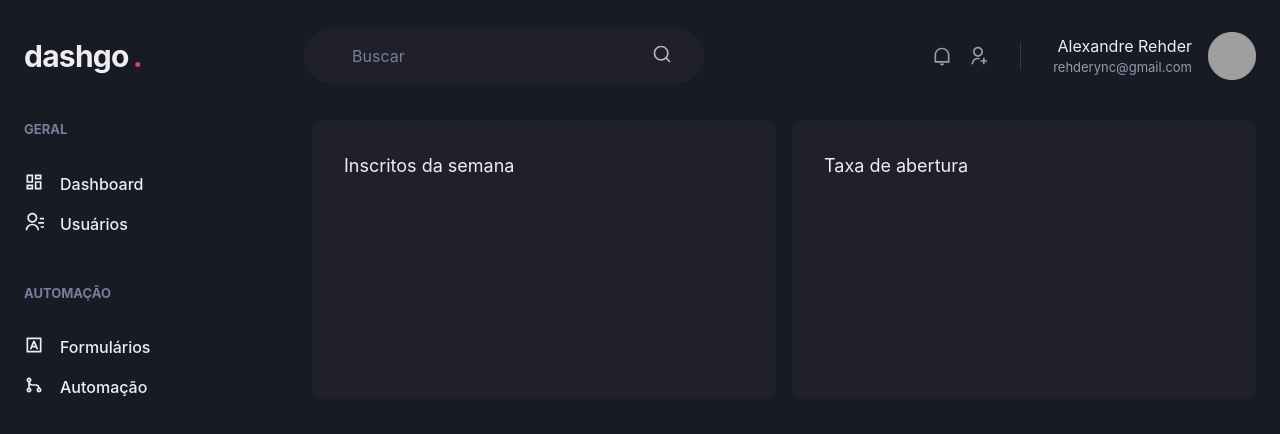
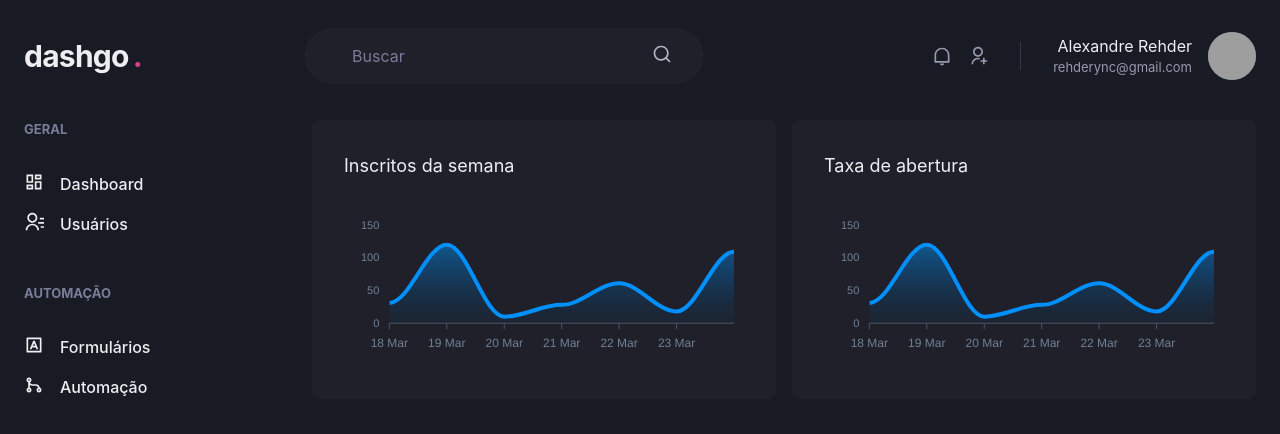
Before and after one commit to alexandrerehder/dashgo, a Next.js app: page /dashboard in a window 1280 px wide. Shown: the top 434 px of the page. Built offline with nearby package versions, Linux system fonts and the light colour scheme; grey boxes are pictures that could not be loaded.

Commit message:
dashboards config

```diff
--- a/package.json
+++ b/package.json
@@ -12,9 +12,11 @@
     "@chakra-ui/react": "^1.8.3",
     "@emotion/react": "^11.7.1",
     "@emotion/styled": "^11.6.0",
+    "apexcharts": "^3.33.1",
     "framer-motion": "^6.2.4",
     "next": "12.0.10",
     "react": "17.0.2",
+    "react-apexcharts": "^1.3.9",
     "react-dom": "17.0.2",
     "react-icons": "^4.3.1"
   },
--- a/src/pages/dashboard.tsx
+++ b/src/pages/dashboard.tsx
@@ -1,6 +1,62 @@
-import { Box, Flex, SimpleGrid, Text } from '@chakra-ui/react';
+import { Box, Flex, SimpleGrid, Text, theme } from '@chakra-ui/react';
+import dynamic from 'next/dynamic';
 import { Header } from '../components/Header';
 import { Sidebar } from '../components/Sidebar';
+import { ApexOptions } from 'apexcharts';
+
+const Chart = dynamic(() => import('react-apexcharts'), {
+  ssr: false,
+});
+
+const options: ApexOptions = {
+  chart: {
+    toolbar: {
+      show: false,
+    },
+    zoom: {
+      enabled: false,
+    },
+    foreColor: theme.colors.gray[500],
+  },
+  grid: {
+    show: false,
+  },
+  dataLabels: {
+    enabled: false,
+  },
+  tooltip: {
+    enabled: false,
+  },
+  xaxis: {
+    type: 'datetime',
+    axisBorder: {
+      color: theme.colors.gray[600],
+    },
+    axisTicks: {
+      color: theme.colors.gray[600],
+    },
+    categories: [
+      '2021-03-18T00:00:00.000Z',
+      '2021-03-19T00:00:00.000Z',
+      '2021-03-20T00:00:00.000Z',
+      '2021-03-21T00:00:00.000Z',
+      '2021-03-22T00:00:00.000Z',
+      '2021-03-23T00:00:00.000Z',
+      '2021-03-24T00:00:00.000Z',
+    ],
+  },
+  fill: {
+    opacity: 0.3,
+    type: 'gradient',
+    gradient: {
+      shade: 'dark',
+      opacityFrom: 0.7,
+      opacityTo: 0.3,
+    },
+  },
+};
+
+const series = [{ name: 'series1', data: [31, 120, 10, 28, 61, 18, 109] }];
 
 export default function Dashboard() {
   return (
@@ -10,25 +66,17 @@
       <Flex w="100%" my="6" maxWidth={1480} mx="auto" px="6">
         <Sidebar />
         <SimpleGrid flex="1" gap="4" minChildWidth="320px">
-          <Box
-            p="8"
-            bg="gray.800"
-            borderRadius={8}
-            // pb="4"
-          >
+          <Box p="8" bg="gray.800" borderRadius={8} pb="4">
             <Text fontSize="lg" mb="4">
               Inscritos da semana
             </Text>
+            <Chart options={options} series={series} type="area" height={160} />
           </Box>
-          <Box
-            p="8"
-            bg="gray.800"
-            borderRadius={8}
-            // pb="4"
-          >
+          <Box p="8" bg="gray.800" borderRadius={8} pb="4">
             <Text fontSize="lg" mb="4">
               Taxa de abertura
             </Text>
+            <Chart options={options} series={series} type="area" height={160} />
           </Box>
         </SimpleGrid>
       </Flex>
```
Also changed, not shown: 1 other file (tests, documents, lock files or other folders).
